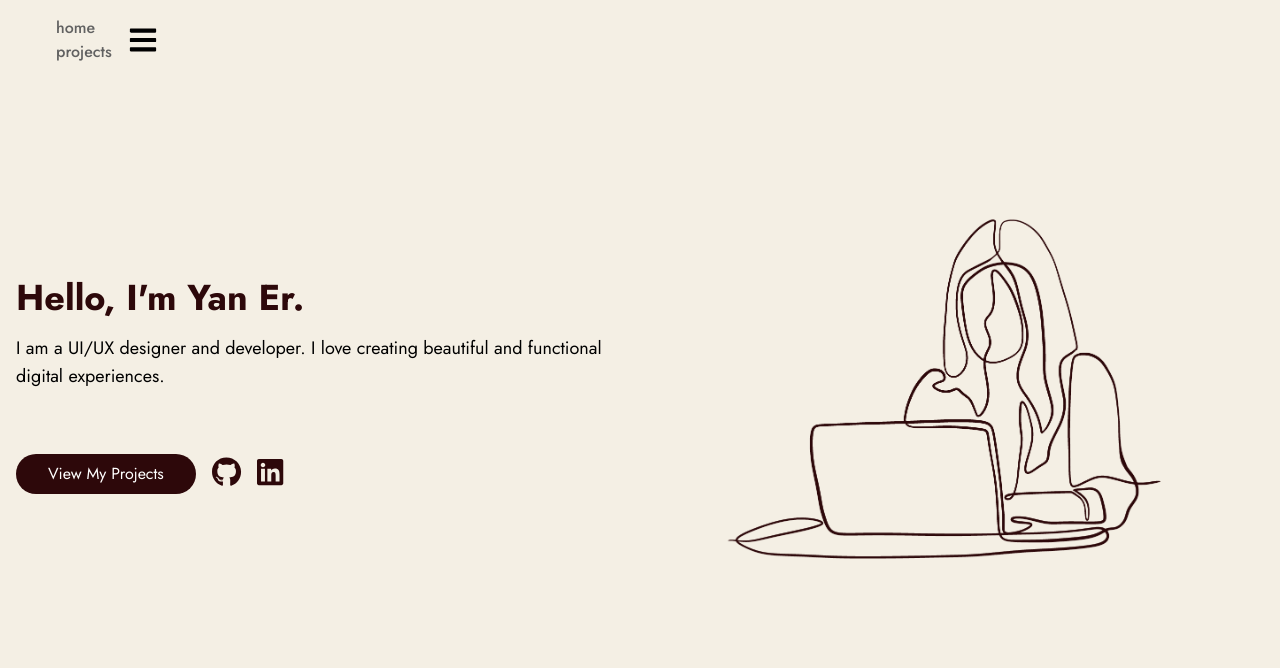
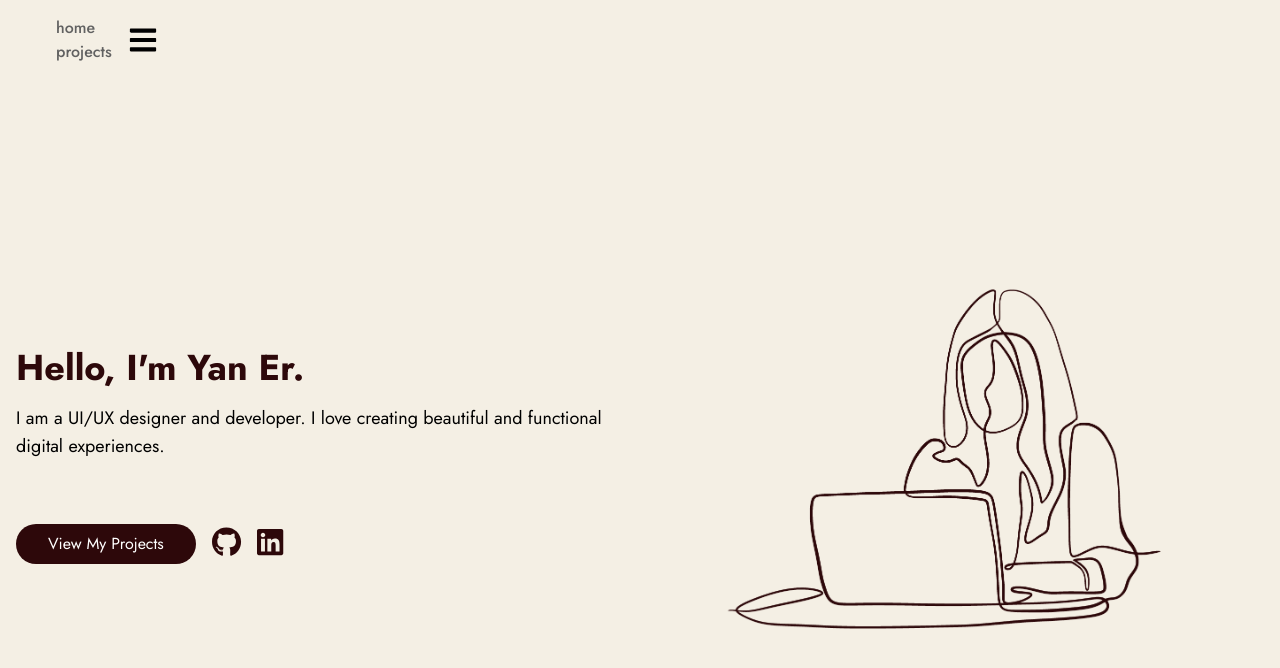
Before and after one commit to yanerkoh/portfolio, a Next.js app: page / in a window 1280 px wide. Shown: the top 668 px of the page. Built offline with nearby package versions, Linux system fonts and the light colour scheme.

Commit message:
fix homepage

```diff
--- a/src/app/(public)/(home)/page.tsx
+++ b/src/app/(public)/(home)/page.tsx
@@ -7,7 +7,7 @@ import Image from "next/image";
 
 const Home: React.FC = () => {
   return (
-    <div className="container mx-auto md:pt-40 pt-24 px-4 py-8 h-screen">
+    <div className="container mx-auto md:pt-40 pt-24 px-4 py-8 h-screen flex items-center">
       <div className={`${SECTION.WIDTH}`}>
         {/* Introduction Section */}
         <div className="flex flex-col lg:flex-row items-center lg:justify-between mb-8">
```
